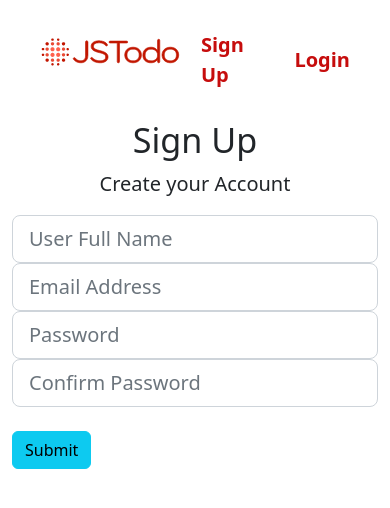
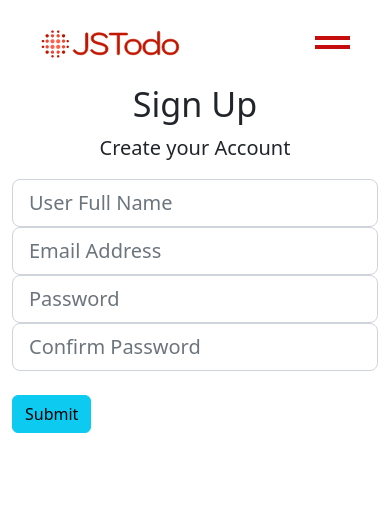
Before and after one commit to jagjeet7136/Todo-List, a React (Create React App) app in the folder todo-list-react/: page /register in a window 390 px wide. Shown: the top 508 px of the page. Built offline with nearby package versions, Linux system fonts and the light colour scheme.

Commit message:
toggle-navbar-1

```diff
--- a/todo-list-react/src/components/layout/Header.js
+++ b/todo-list-react/src/components/layout/Header.js
@@ -1,4 +1,4 @@
-import React, { useContext } from "react";
+import React, { useContext, useState } from "react";
 import { Link, useNavigate } from "react-router-dom";
 import { AuthContext } from "../../context/AuthContext";
 import styles from "./Header.module.css";
@@ -7,6 +7,7 @@ import todoIcon from "../../icons/todo-icon.png";
 export const Header = () => {
   const authContext = useContext(AuthContext);
   const navigate = useNavigate();
+  const [isActive, setIsActive] = useState(false);
 
   const logoutHandler = () => {
     authContext.logout();
@@ -19,35 +20,53 @@ export const Header = () => {
     }
   };
 
+  const toggleHandler = () => {
+    setIsActive((prevState) => !prevState);
+  }
+
+  const headerList = authContext.loggedIn ? (
+    <div>
+      <li>
+        <Link to="/dashboard">
+          Dashboard
+        </Link>
+      </li>
+      <li>
+        <Link to="/login" onClick={logoutHandler}>
+          Logout
+        </Link>
+      </li>
+    </div>
+  ) : (
+    <div>
+      <li>
+        <Link to="/register">
+          Sign Up
+        </Link>
+      </li>
+      <li>
+        <Link to="/login">
+          Login
+        </Link>
+      </li>
+    </div>
+  );
+
   return (
     <div className={styles.header}>
       <Link to="/" onClick={mainPageHandler}><img src={todoIcon} alt=""></img></Link>
 
-      <ul className={styles.headerList}>
-        {authContext.loggedIn ? <>
-          <li className="nav-item">
-            <Link className="nav-link" to="/dashboard">
-              Dashboard
-            </Link>
-          </li>
-          <li className="nav-item">
-            <Link className="nav-link" to="/login" onClick={logoutHandler}>
-              Logout
-            </Link>
-          </li></>
-          : <>
-            <li className="nav-item">
-              <Link className="nav-link" to="/register">
-                Sign Up
-              </Link>
-            </li>
-            <li className="nav-item">
-              <Link className="nav-link" to="/login">
-                Login
-              </Link>
-            </li>
-          </>}
+      <ul className={`${styles.headerList} ${styles.flex}`}>
+        {headerList}
       </ul>
+      <div className={styles.toggleMenu} onClick={toggleHandler}>
+        <span className={styles.toggleMenuOne}></span>
+        <span className={styles.toggleMenuTwo}></span>
+      </div>
+      <div className={`${styles.navbarMenu} ${isActive ? styles.active : ''}`}>
+        {headerList}
+      </div>
+
     </div>
   );
 };
--- a/todo-list-react/src/components/layout/Header.module.css
+++ b/todo-list-react/src/components/layout/Header.module.css
@@ -4,10 +4,21 @@
   box-sizing: border-box;
 }
 
+.flex {
+  display: flex;
+}
+
+.flexCol {
+  display: flex;
+  flex-direction: column;
+}
+
 .header {
   display: flex;
   justify-content: space-between;
+  align-items: center;
   padding: 30px 40px;
+  height: 10vh;
 }
 
 .headerList {
@@ -28,3 +39,50 @@
 .headerList li:hover {
   text-decoration: 2px underline;
 }
+
+.outerMenu {
+  display: flex;
+}
+
+.toggleMenu {
+  display: flex;
+  flex-direction: column;
+  cursor: pointer;
+  display: none;
+  z-index: 2;
+}
+
+.toggleMenu span {
+  width: 35px;
+  height: 4px;
+  background-color: rgb(198, 13, 13);
+}
+
+.toggleMenuOne {
+  margin-bottom: 5px;
+}
+
+@media (max-width: 450px) {
+  .headerList {
+    display: none;
+  }
+
+  .toggleMenu {
+    display: flex;
+  }
+}
+
+.navbarMenu {
+  position: absolute;
+  background-color: black;
+  height: 50vw;
+  width: 100vw;
+  z-index: 1;
+  right: 0px;
+  top: 0px;
+  display: none;
+}
+
+.navbarMenu.active {
+  display: block;
+}
--- a/todo-list-react/src/components/layout/Landing.module.css
+++ b/todo-list-react/src/components/layout/Landing.module.css
@@ -6,8 +6,9 @@
 
 .landing {
   display: flex;
-  margin: 100px 20px 20px;
+  margin: 0px 20px;
   color: rgb(198, 13, 13);
+  height: 90vh;
 }
 
 .landingWrapper {
@@ -30,3 +31,48 @@
   margin: 20px;
   width: 50%;
 }
+
+@media (max-width: 1185px) {
+  .landing {
+    flex-direction: column;
+    margin: 0px 40px 0 40px;
+    justify-content: space-between;
+  }
+
+  .landingWrapper {
+    width: 100%;
+    align-self: center;
+    height: 60%;
+    padding-top: 40px;
+    /* margin-bottom: 0px; */
+  }
+
+  /* .landingHeading {
+    font-size: 7vw;
+  }
+
+  .landingPara {
+    font-size: 2.5vw;
+  } */
+
+  .landingImage {
+    /* margin-top: 0px; */
+    width: 80%;
+    align-self: center;
+    height: 40%;
+  }
+}
+
+@media (max-width: 917px) {
+  .landingHeading {
+    font-size: 7vw;
+  }
+
+  .landingPara {
+    font-size: 4vw;
+  }
+
+  .landingImage {
+    width: 100%;
+  }
+}
```
